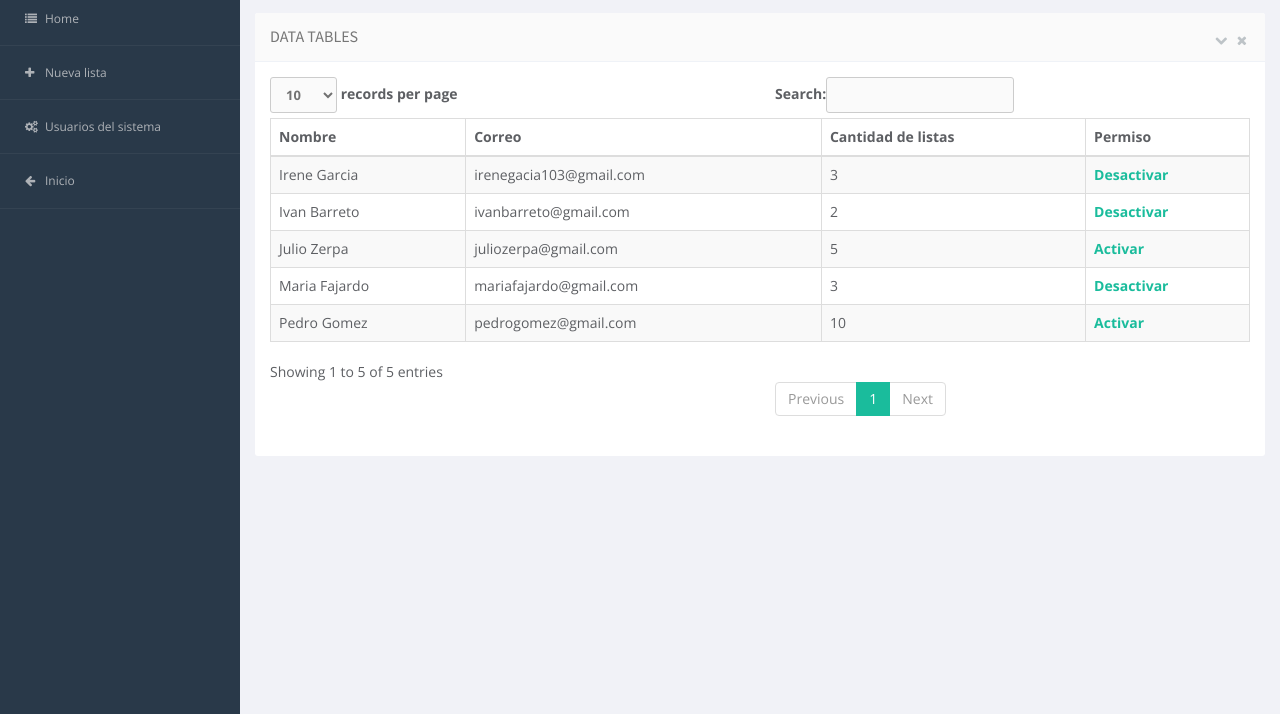
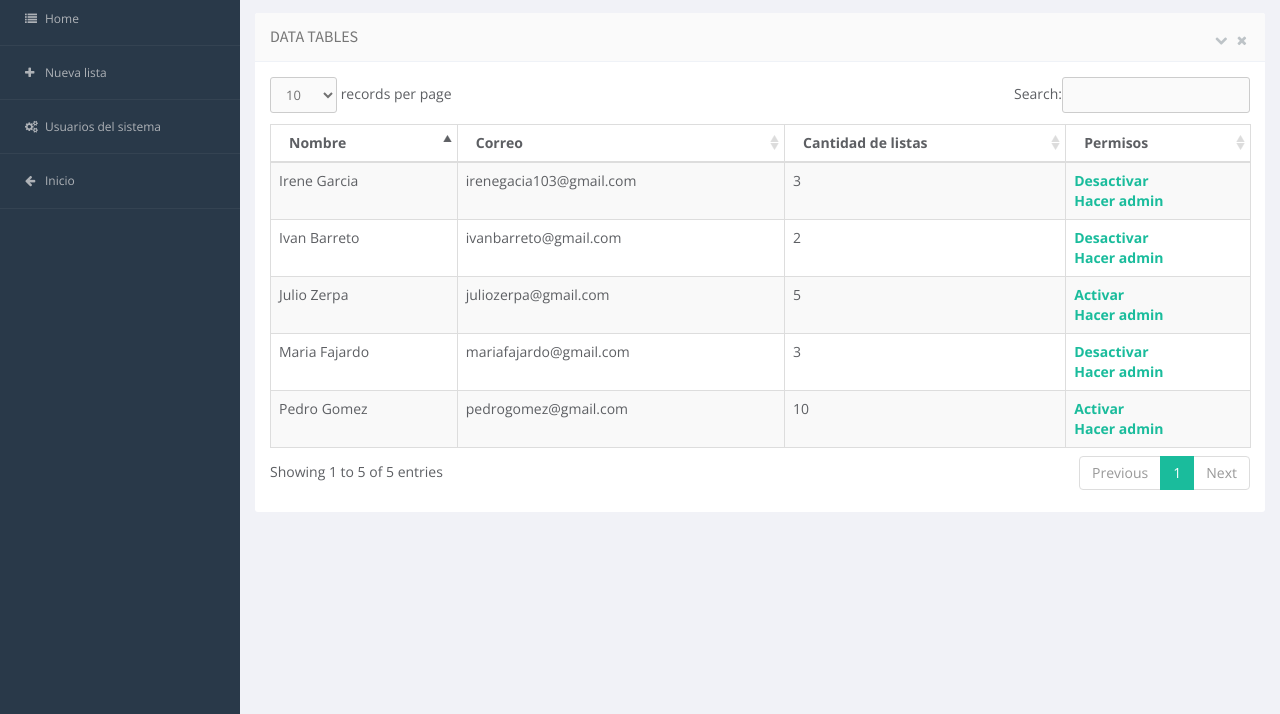
Before and after one commit to ireneegarcia/dsw, a plain HTML site: page admin-users.html in a window 1280 px wide. Shown: the part 86-800 px from the top of the page. Drawn offline with nearby package versions, Linux system fonts and the light colour scheme.

Commit message:
se pulio el css

```diff
--- a/admin-users.html
+++ b/admin-users.html
@@ -20,6 +20,8 @@
     <!-- Custom styles for this theme -->
     <link rel="stylesheet" href="assets/css/home.css">
     <link rel="stylesheet" href="assets/css/estilos.css">
+    <!-- DataTables-->
+    <link rel="stylesheet" href="assets/plugins/dataTables/css/dataTables.css">
     <!-- Fonts -->
     <link href='http://fonts.googleapis.com/css?family=Source+Sans+Pro:300,400,600,700,900,300italic,400italic,600italic,700italic,900italic' rel='stylesheet' type='text/css'>
     <link href='http://fonts.googleapis.com/css?family=Open+Sans:400,700' rel='stylesheet' type='text/css'>
@@ -105,7 +107,7 @@
                                     <th>Nombre</th>
                                     <th>Correo</th>
                                     <th>Cantidad de listas</th>
-                                    <th>Permiso</th>
+                                    <th>Permisos</th>
                                 </tr>
                                 </thead>
 
@@ -114,30 +116,30 @@
                                     <td>Pedro Gomez</td>
                                     <td>pedrogomez@gmail.com</td>
                                     <td>10</td>
-                                    <td><a href=""><strong>Activar</strong></a></td>
+                                    <td><a href=""><strong>Activar</strong></a>  <br/> <a href=""><strong>Hacer admin</strong></a></td>
                                 <tr>
                                     <td>Maria Fajardo</td>
                                     <td>mariafajardo@gmail.com</td>
                                     <td>3</td>
-                                    <td><a href=""><strong>Desactivar</strong></a></td>
+                                    <td><a href=""><strong>Desactivar</strong></a>  <br/> <a href=""><strong>Hacer admin</strong></a></td>
                                 </tr>
                                 <tr>
                                     <td>Irene Garcia</td>
                                     <td>irenegacia103@gmail.com</td>
                                     <td>3</td>
-                                    <td><a href=""><strong>Desactivar</strong></a></td>
+                                    <td><a href=""><strong>Desactivar</strong></a>  <br/> <a href=""><strong>Hacer admin</strong></a></td>
                                 </tr>
                                 <tr>
                                     <td>Ivan Barreto</td>
                                     <td>ivanbarreto@gmail.com</td>
                                     <td>2</td>
-                                    <td><a href=""><strong>Desactivar</strong></a></td>
+                                    <td><a href=""><strong>Desactivar</strong></a>  <br/> <a href=""><strong>Hacer admin</strong></a></td>
                                 </tr>
                                 <tr>
                                     <td>Julio Zerpa</td>
                                     <td>juliozerpa@gmail.com</td>
                                     <td>5</td>
-                                    <td><a href=""><strong>Activar</strong></a></td>
+                                    <td><a href=""><strong>Activar</strong></a> <br/> <a href=""><strong>Hacer admin</strong></a></td>
                                 </tr>
 
                                 </tbody>
```
Also changed, not shown: home.html (+7 -0 lines).
